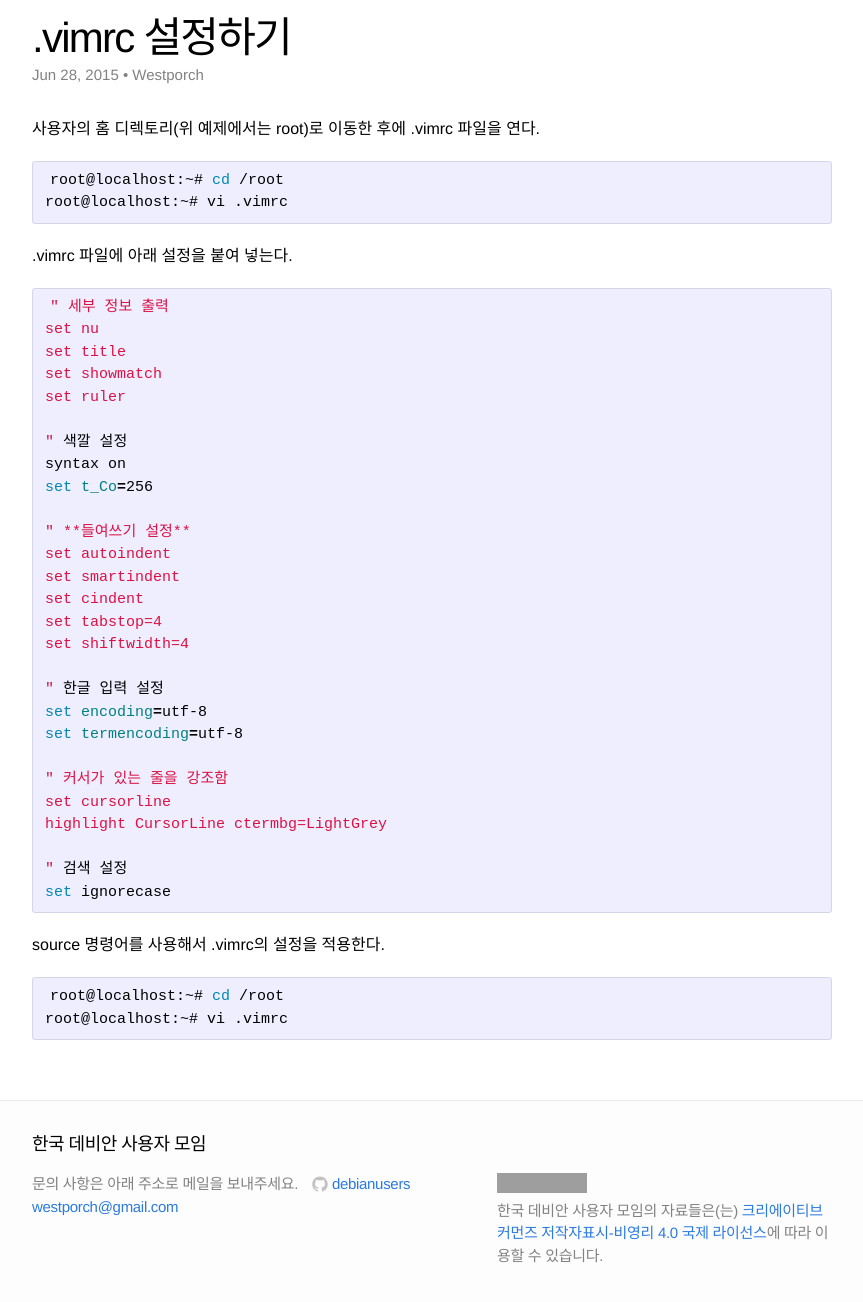
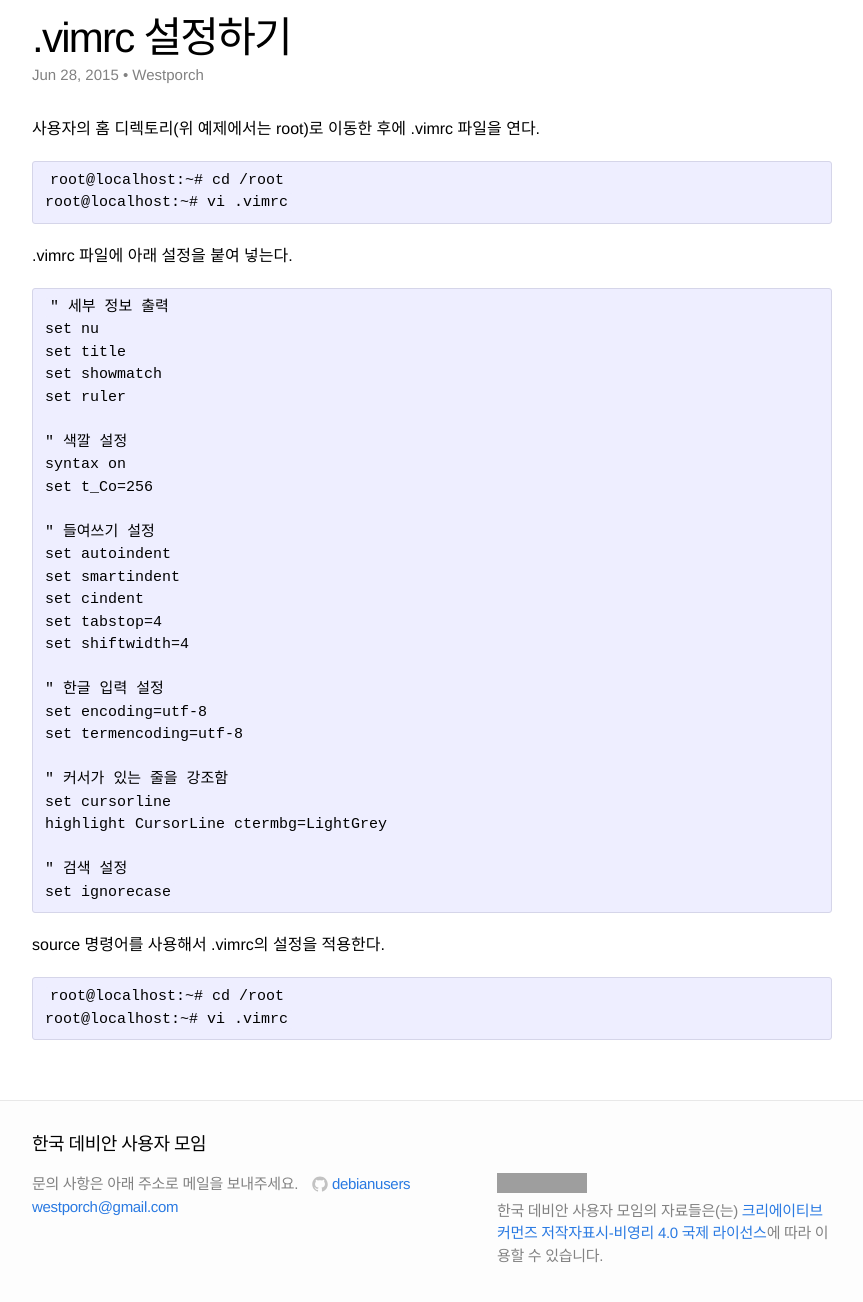
Before and after one commit to debianusers/debianusers.github.io, a Jekyll site: the page built from _posts/2015-06-28-.vimrc.md, in a window 1280 px wide and 1400 px high, scrolled down 248 px, cut to the strip 88-1390 px from the top of the window. Shown: the whole strip, without its empty margins (208-1071 px from the left). Built offline with Jekyll 4.4.1, drawn with Linux system fonts in a browser that asks for light colours; Markdown is read by kramdown in place of the engine named in the settings; comment, search, counter and statistics services are not loaded; grey boxes are pictures that could not be loaded.

Commit message:
Detach syntax hightlight

````diff
--- a/_posts/2015-06-28-.vimrc.md
+++ b/_posts/2015-06-28-.vimrc.md
@@ -5,13 +5,13 @@ author: Westporch
 ---
 사용자의 홈 디렉토리(위 예제에서는 root)로 이동한 후에 .vimrc 파일을 연다.
 
-```bash
+```
 root@localhost:~# cd /root
 root@localhost:~# vi .vimrc
 ```
 .vimrc 파일에 아래 설정을 붙여 넣는다.
 
-```bash
+```
 " 세부 정보 출력
 set nu
 set title
@@ -22,7 +22,7 @@ set ruler
 syntax on
 set t_Co=256
 
-" **들여쓰기 설정**
+" 들여쓰기 설정
 set autoindent
 set smartindent
 set cindent
@@ -43,7 +43,7 @@ set ignorecase
 
 source 명령어를 사용해서 .vimrc의 설정을 적용한다.
 
-```bash
+```
 root@localhost:~# cd /root
 root@localhost:~# vi .vimrc
 ```
````
